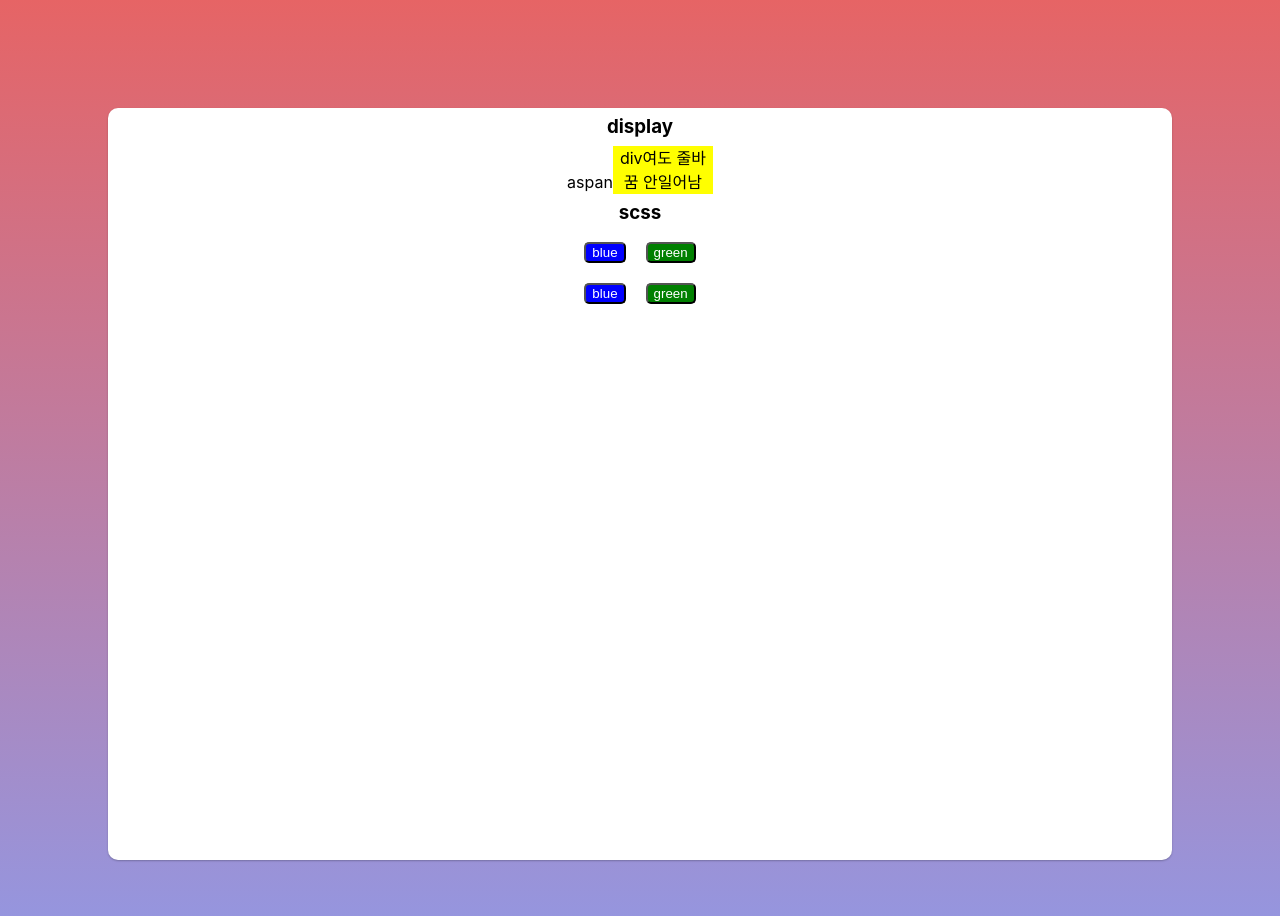
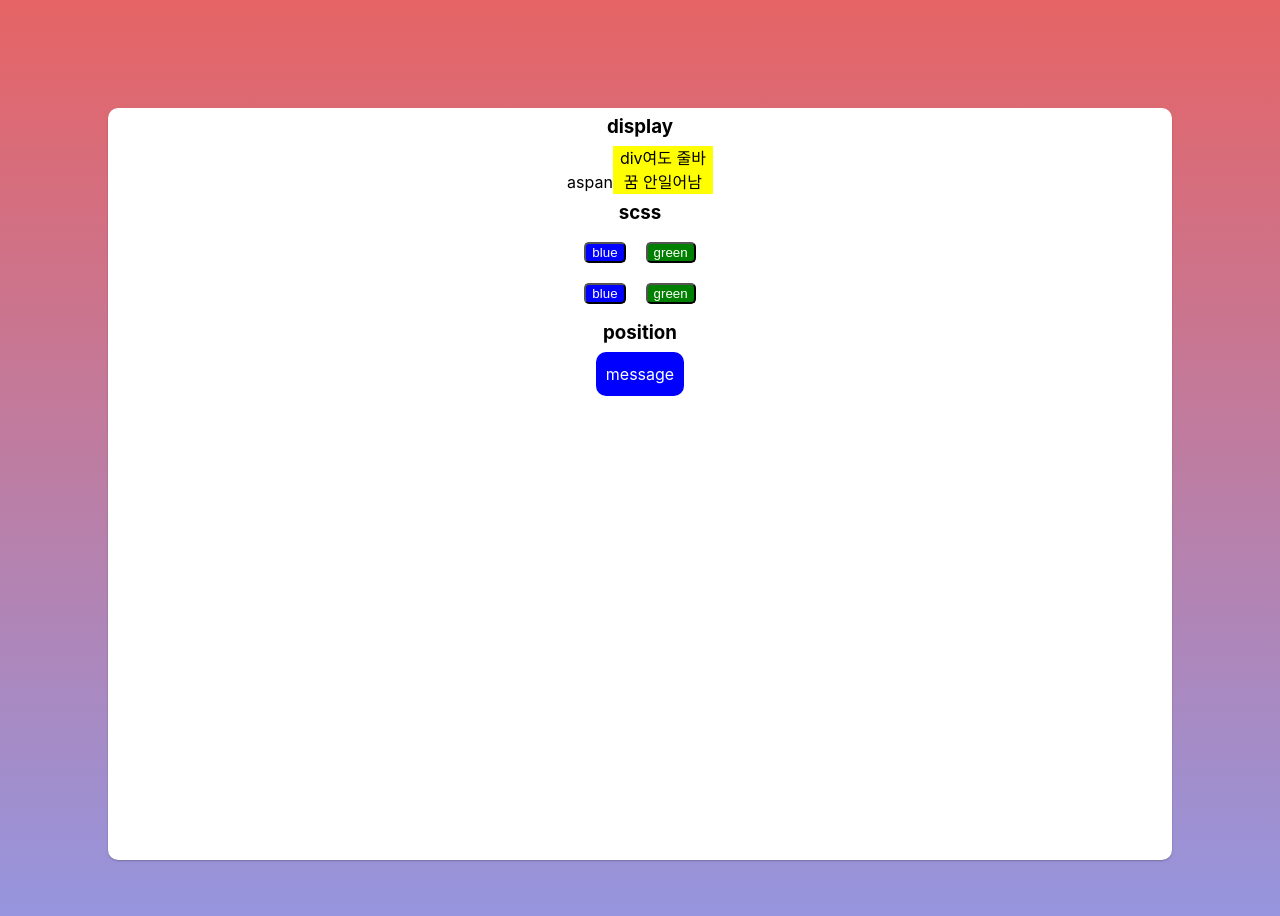
Before and after one commit to heejung0923/first-project, a React (Vite) app: page /practice in a window 1280 px wide. Shown: the top 916 px of the page. Built offline with nearby package versions, Linux system fonts and the light colour scheme.

Commit message:
🐛fix: scss 문법 수정 및 내용 추가

```diff
--- a/src/pages/practice/page.tsx
+++ b/src/pages/practice/page.tsx
@@ -20,6 +20,12 @@ const PracticePage = () => {
             <button className="selector-button blue">blue</button>
             <button className="selector-button green">green</button>
           </div>
+          <div className="position-box">
+            <h3>position</h3>
+            <div>
+              <div className="position-message-1">message</div>
+            </div>
+          </div>
         </div>
       </div>
     </main>
--- a/src/styles/practice.style.css
+++ b/src/styles/practice.style.css
@@ -84,6 +84,4 @@
   background-color: red;
   color: white;
   cursor: pointer;
-}
-
-@keyframes background-color {}/*# sourceMappingURL=practice.style.css.map */
+}/*# sourceMappingURL=practice.style.css.map */
--- a/src/styles/practice.style.scss
+++ b/src/styles/practice.style.scss
@@ -1,6 +1,7 @@
 .Practice-Box {
   text-align: center;
 }
+
 .display-box {
   a span div {
     margin: 0 10px;
@@ -47,5 +48,25 @@
   }
 }
 
-@keyframes background-color {
+.position-message-1 {
+  display: flex;
+  position: relative;
+  background-color: blue;
+  padding: 10px;
+  color: white;
+  border-radius: 10px;
+  &::after {
+    content: '';
+    position: absolute;
+    background-color: red;
+    top: 50%;
+    left: 20px;
+  }
 }
+
+.position-box {
+  > div {
+    display: flex;
+    justify-content: center;
+  }
+}
```
